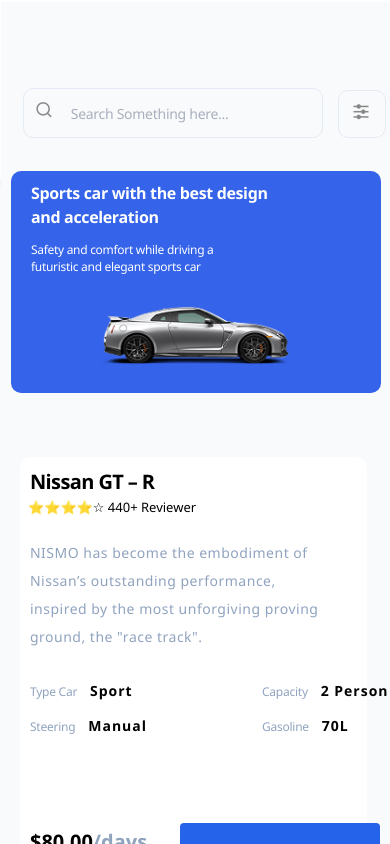
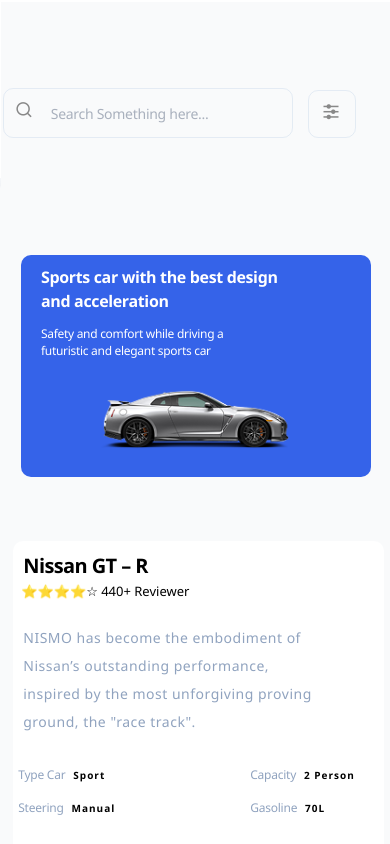
Before and after one commit to vikasrahangdale/car-rent, a React (Vite) app: page /info in a window 390 px wide. Built offline with nearby package versions, Linux system fonts and the light colour scheme; grey boxes are pictures that could not be loaded.

Commit message:
final done ab ho gya

```diff
--- a/src/css/Category.css
+++ b/src/css/Category.css
@@ -272,7 +272,7 @@
     flex-direction: column;
     align-items: center;
     gap: 30px;
-    margin-left: -70px;
+    margin-left: -80px;
     margin-top: -60px;
   }
 
@@ -341,7 +341,7 @@
 
   .cat-card {
     width: 340px;
-    margin-left: -660px;
+    margin-left: -705px;
     height: 240px;
   }
 
--- a/src/css/Dashboard.css
+++ b/src/css/Dashboard.css
@@ -462,7 +462,7 @@
   width: 350px;
 height: 1216px;
 flex-shrink: 0;
-margin-left: 70px;
+margin-left: 45px;
   }
 
   .dri-details-rental2  h1{
@@ -486,6 +486,7 @@
     flex-shrink: 0;
     overflow: hidden;
     margin-top: 10px;
+    margin-left: 5px;
   }
 
   .dri-car-header {
@@ -619,7 +620,7 @@
 flex-direction: column;
 width: 340px;
 height: 540px;
-margin-left: 85px;
+margin-left: 60px;
 flex-shrink: 0;
 
 }
@@ -645,7 +646,7 @@
  width: 340px;
 height: 770px;
 flex-shrink: 0;
-margin-left: 85px;
+margin-left: 60px;
 }
 .dri-transaction-list img{
   width: 72px;
--- a/src/css/Navbar.css
+++ b/src/css/Navbar.css
@@ -165,14 +165,14 @@
   }
 
   .search {
-    width: 375px;
+    width: 365px;
 height: 288px;
-margin-left: 100px;
+margin-left: 80px;
 
   }
 .search input{
  display: flex;
-width: 300px;
+width: 290px;
 height: 50px;
 flex-direction: column;
 justify-content: center;
@@ -235,7 +235,7 @@
     display: none;
   }
   .search{
-    margin-left: 103px;
+    margin-left: 83px;
     font-family: Arial, Helvetica, sans-serif;
     font-size: 12px;
   }
--- a/src/css/RecentCars.css
+++ b/src/css/RecentCars.css
@@ -201,7 +201,7 @@
   .rc-car-card {
     width: 330px;
     height: 286px;
-    margin-left: 42px;
+    margin-left: 12px;
    background-color: #fff;
   }
   .rc-header a{
@@ -226,7 +226,9 @@
   .rc-type{
     margin-top: 13px;
   }
-
+.rc-rent-btn{
+  margin-top: 20px;
+}
   .rc-info{
    color: var(--Secondary-300, #90A3BF);
 
--- a/src/css/info.css
+++ b/src/css/info.css
@@ -372,9 +372,10 @@
   }
 
   .right-section {
-    width: 89%;
+    width: 95%;
+    height: 50vh;
     margin-top: 40px;
-    margin-left: -5px;
+    margin-left: 5px;
   }
 
   .right-section h3{
@@ -407,7 +408,7 @@
     color: #000;
     width: 400px;
 height: 16px;
-    margin-left: 10px;
+    margin-left: 5px;
     font-size: 12px;
 font-style: normal;
 font-weight: 500;
@@ -418,15 +419,16 @@
 
   .specs strong{
     color: #000;
-    font-size: 14px;
+    font-size: 10px;
     letter-spacing: 1px;
-    margin-left: 10px;
+    margin-left: 5px;
   }
 
   .price-section{
     display: flex;
     margin-left: 30px;
     margin-top: 130px;
+    display: none;
   }
 
   .rent-button1{
@@ -442,6 +444,7 @@
 margin-top: -10px;
 font-size: 16px;
 font-weight: 700;
+display: none;
 
   }
 
@@ -480,9 +483,9 @@
 
 @media screen and (max-width: 480px) {
  .left-section{
-    width: 370px;
+    width: 350px;
     height: 222px;
-    margin-top: 20vh;
+    margin-top: 30vh;
   }
 
   .left-section img{
@@ -509,15 +512,6 @@
    display: none;
 
   }
-
-
-
-
-
-
-
-
-
 
 
 
--- a/src/css/payment.css
+++ b/src/css/payment.css
@@ -48,7 +48,7 @@
   font-weight: 700;
   margin-bottom: 10px;
   margin-top: -15px;
-  margin-left: 1px;
+  margin-left: 10px;
 }
 
 .payment-section-title1 {
@@ -281,6 +281,8 @@
   font-weight: 500;
   color: #90a3bf;
   margin-top: -10px;
+  margin-left: 20px;
+  width: 300px;
 }
 
 .payment-apply-btn {
@@ -300,6 +302,7 @@
   font-size: 18px;
   padding: 10px 0;
   font-size: 20px;
+  width: 320px;
 }
 
 .payment-price-details p {
@@ -335,6 +338,7 @@
   font-size: 14px;
   color: #90a3bf;
   font-weight: 500;
+  display: none;
 }
 
 .subtext-rental-date {
@@ -599,10 +603,10 @@
 
   .payment-form-wrapper {
     flex-direction: column;
-    margin-left: 0px;
+    margin-left: -15px;
     margin-top: 10px;
     padding: 20px;
-    width: 400px;
+    width: 350px;
     height: 950px;
   }
   .payment-inner-container {
@@ -628,10 +632,13 @@
     height: 280px;
     margin-top: -20px;
   }
+  .payment-promo{
+    margin-left: -20px;
+  }
 
   .payment-promo input {
     padding: 5px 0px;
-    width: 250px;
+    width: 220px;
     height: 50px;
     padding-left: 10px;
     flex-shrink: 0;
@@ -639,12 +646,13 @@
 
   .payment-total-price{
     margin-top: 30px;
+    margin-left: 0px;
   }
 
   .payment-apply-btn {
     height: 50px;
     padding: auto;
-    width: 250px;
+    width: 100px;
     font-size: 10px;
     font-weight: 500;
     letter-spacing: 1px;
@@ -652,9 +660,9 @@
 
   .payment-form-section {
     flex-direction: column;
-    width: 380px;
+    width: 360px;
     height: 425px;
-    margin-left: 3px;
+    margin-left: 0px;
   }
 
   .payment-summary-card {
@@ -677,18 +685,24 @@
   width: 327px;
 height: 424px;
     margin-top: -50px;
-    margin-left: -30px;
   }
 
-  .payment-input-grid,
-  .payment-input-grid-3 {
-    margin-top: 1px;
+  .payment-input-grid {
+    display: inline-block;
+    margin-top: 5px;
+    margin-left: 10px;
   }
 
+  .payment-input-grid-3{
+    width: 380px;
+    margin-left: 5px;
+  }
+
+
   .payment-input-group {
-    width: 190px;
+    width: 350px;
 
-    margin-right: -20px;
+    margin-right: 20px;
   }
 
   .payment-price-details {
@@ -696,7 +710,7 @@
   }
 
   .payment-credit-form input {
-    width: 99% !important;
+    width: 88% !important;
     height: 55px;
     flex-direction: column;
     font-size: 12px;
@@ -728,7 +742,7 @@
   }
 
   .payment-visa-container {
-    margin-top: 66vh;
+    margin-top: 160vh;
     width: 422px;
     height: 902px;
     margin-left: -45px;
@@ -782,7 +796,7 @@
 
   .payment-payment-option {
     height: 60px;
-    width: 380px;
+    width: 320px;
     margin-top: -10px;
   }
 
@@ -799,7 +813,7 @@
 
   .confirm-checkbox-item {
     margin-top: 20px;
-    width: 380px;
+    width: 320px;
     height: 65px;
     flex-shrink: 0;
     font-size: 14px;
@@ -820,7 +834,9 @@
     height: 40px;
   }
   .confirm-step {
-    margin-top: -35px;
+    margin-top: -30px;
+    display: none;
+
   }
 
   .payment-section-title1 {
--- a/src/css/popularCars.css
+++ b/src/css/popularCars.css
@@ -175,7 +175,7 @@
     border-radius: 10px;
     display: flex;
     align-items: center;
-    margin-left: -55px;
+    margin-left: -77px;
 
   }
   .popular .car-card {
@@ -348,7 +348,7 @@
   }
 
   .car-rental-ui h5{
-    margin-left: 310px;
+    margin-left: 280px;
     font-size: 12px;
     font-weight: 600;
   }
@@ -358,6 +358,8 @@
     font-size: 12px;
     font-weight: 600;
   }
+
+
 
   .popular .car-list {
     flex-wrap: nowrap;
```
